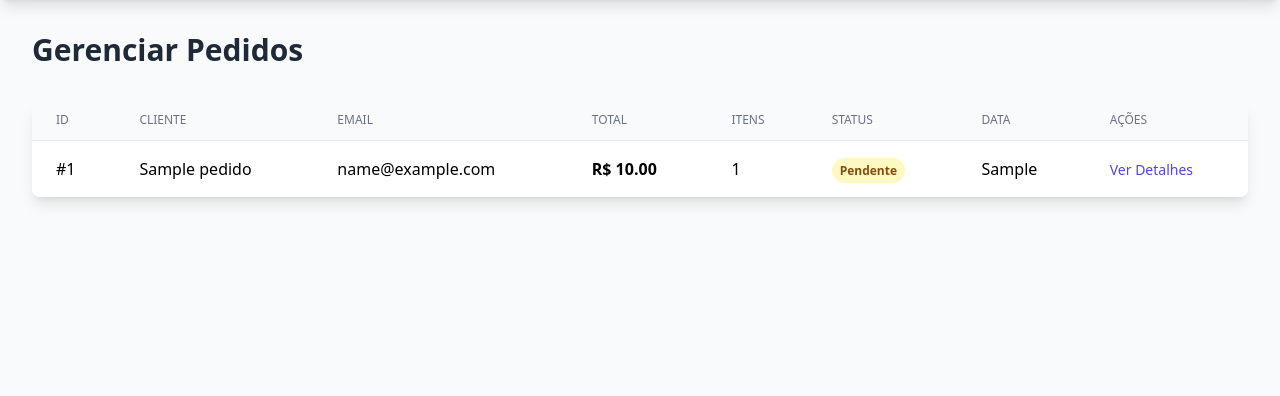
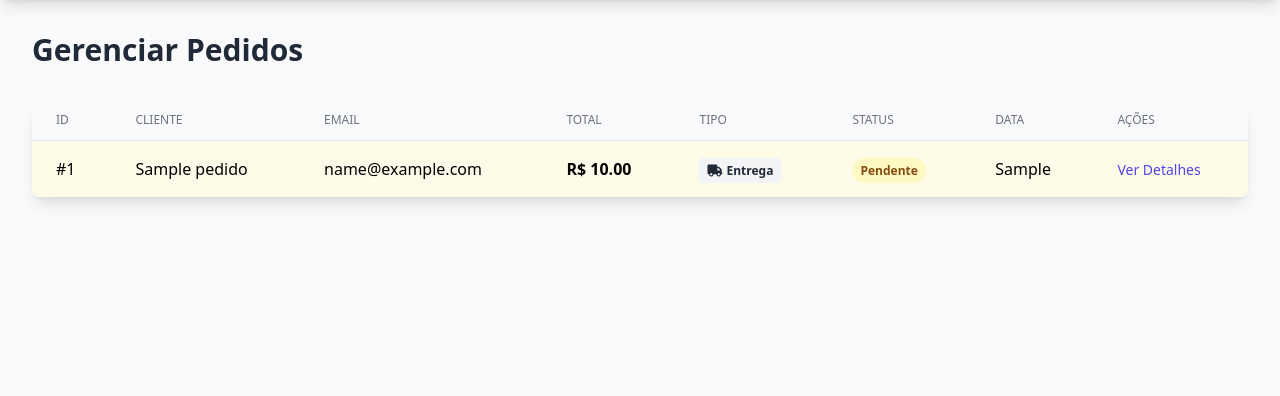
Before and after one commit to DuJao22/Apresentacao-UpComercce, a Flask app: template app/templates/admin/pedidos.html in a window 1280 px wide. Shown: the part 64-460 px from the top of the page. Run offline with Flask 3, Linux system fonts and the light colour scheme; the template is opened without the code that fills it: most values are stand-ins (such as "Sample title", 1, 10 or a date in 2020); data that the repository does not hold is empty; some libraries are stand-ins or nearby versions.

Commit message:
Add option for customers to pick up orders at a designated location
Implement 'pickup at location' delivery option, update admin order details view to show delivery type, and add validation for delivery address.

Replit-Commit-Author: Agent
Replit-Commit-Session-Id: f944b3f5-b9c8-48cd-88df-bb8ecefa3dbb
Replit-Commit-Checkpoint-Type: full_checkpoint
Replit-Commit-Screenshot-Url: https://storage.googleapis.com/screenshot-production-us-central1/2603b1c3-efbb-45d0-ab01-4c1e928f44ac/f944b3f5-b9c8-48cd-88df-bb8ecefa3dbb/zq4zDXO

```diff
--- a/app/blueprints/cart.py
+++ b/app/blueprints/cart.py
@@ -102,6 +102,10 @@ def checkout():
         metodo_pagamento = request.form.get('metodo_pagamento')
         observacoes = request.form.get('observacoes', '')
 
+        if tipo_entrega == 'entrega' and not endereco.strip():
+            flash('Por favor, informe o endereço de entrega.', 'danger')
+            return redirect(url_for('cart.checkout'))
+
         total = 0
         for product_id, item in cart.items():
             produto = query_db('SELECT preco FROM produtos WHERE id = ?', [product_id], one=True)
--- a/app/templates/admin/pedidos.html
+++ b/app/templates/admin/pedidos.html
@@ -15,7 +15,7 @@
                     <th class="px-6 py-3 text-left text-xs font-medium text-gray-500 uppercase">Cliente</th>
                     <th class="px-6 py-3 text-left text-xs font-medium text-gray-500 uppercase">Email</th>
                     <th class="px-6 py-3 text-left text-xs font-medium text-gray-500 uppercase">Total</th>
-                    <th class="px-6 py-3 text-left text-xs font-medium text-gray-500 uppercase">Itens</th>
+                    <th class="px-6 py-3 text-left text-xs font-medium text-gray-500 uppercase">Tipo</th>
                     <th class="px-6 py-3 text-left text-xs font-medium text-gray-500 uppercase">Status</th>
                     <th class="px-6 py-3 text-left text-xs font-medium text-gray-500 uppercase">Data</th>
                     <th class="px-6 py-3 text-left text-xs font-medium text-gray-500 uppercase">Ações</th>
@@ -23,12 +23,22 @@
             </thead>
             <tbody class="bg-white divide-y divide-gray-200">
                 {% for pedido in pedidos %}
-                <tr>
+                <tr class="{% if pedido.status == 'pendente' %}bg-yellow-50{% endif %}">
                     <td class="px-6 py-4">#{{ pedido.id }}</td>
                     <td class="px-6 py-4">{{ pedido.cliente_nome }}</td>
                     <td class="px-6 py-4">{{ pedido.cliente_email }}</td>
                     <td class="px-6 py-4 font-bold">R$ {{ "%.2f"|format(pedido.total) }}</td>
-                    <td class="px-6 py-4">{{ pedido.total_itens }}</td>
+                    <td class="px-6 py-4">
+                        {% if pedido.tipo_entrega == 'retirada' %}
+                        <span class="px-2 py-1 bg-indigo-100 text-indigo-800 rounded text-xs font-semibold">
+                            <i class="fas fa-store mr-1"></i>Retirada
+                        </span>
+                        {% else %}
+                        <span class="px-2 py-1 bg-gray-100 text-gray-800 rounded text-xs font-semibold">
+                            <i class="fas fa-truck mr-1"></i>Entrega
+                        </span>
+                        {% endif %}
+                    </td>
                     <td class="px-6 py-4">
                         <span class="px-2 py-1 rounded-full text-xs font-semibold
                             {% if pedido.status == 'pendente' %}bg-yellow-100 text-yellow-800
@@ -53,7 +63,7 @@
     <!-- Cards Mobile -->
     <div class="md:hidden space-y-4">
         {% for pedido in pedidos %}
-        <div class="bg-white rounded-lg shadow-lg p-4">
+        <div class="bg-white rounded-lg shadow-lg p-4 {% if pedido.status == 'pendente' %}border-l-4 border-yellow-400{% endif %}">
             <div class="flex justify-between items-start gap-3 mb-3">
                 <div class="min-w-0 flex-1">
                     <h3 class="text-base md:text-lg font-bold text-gray-800 break-words">#{{ pedido.id }} - {{ pedido.cliente_nome }}</h3>
@@ -69,9 +79,19 @@
                     {{ pedido.status|title }}
                 </span>
             </div>
+            <div class="mb-2">
+                {% if pedido.tipo_entrega == 'retirada' %}
+                <span class="inline-block px-2 py-1 bg-indigo-100 text-indigo-800 rounded text-xs font-semibold">
+                    <i class="fas fa-store mr-1"></i>Retirada no Local
+                </span>
+                {% else %}
+                <span class="inline-block px-2 py-1 bg-gray-100 text-gray-800 rounded text-xs font-semibold">
+                    <i class="fas fa-truck mr-1"></i>Entrega em Casa
+                </span>
+                {% endif %}
+            </div>
             <div class="flex flex-col sm:flex-row sm:justify-between sm:items-center gap-2 pt-3 border-t border-gray-200">
                 <div class="text-xs md:text-sm text-gray-600">
-                    <span class="font-semibold">Itens:</span> {{ pedido.total_itens }}<br>
                     <span class="font-semibold">Data:</span> {{ pedido.criado_em }}
                 </div>
                 <a href="{{ url_for('admin.pedido_detalhes', id=pedido.id) }}"
--- a/app/templates/shop/checkout.html
+++ b/app/templates/shop/checkout.html
@@ -16,7 +16,7 @@
                 <div class="space-y-3">
                     <label class="flex items-start p-4 border rounded-lg cursor-pointer hover:bg-gray-50">
                         <input type="radio" name="tipo_entrega" value="entrega" checked
-                               onchange="document.getElementById('endereco-entrega-section').style.display='block'; document.getElementById('retirada-info').style.display='none';"
+                               onchange="document.getElementById('endereco-entrega-section').style.display='block'; document.getElementById('retirada-info').style.display='none'; document.getElementById('endereco_entrega').required=true;"
                                class="mt-1 mr-3 text-indigo-600 focus:ring-indigo-500">
                         <div class="flex-1">
                             <p class="font-semibold text-gray-800">
@@ -28,7 +28,7 @@
 
                     <label class="flex items-start p-4 border rounded-lg cursor-pointer hover:bg-gray-50">
                         <input type="radio" name="tipo_entrega" value="retirada"
-                               onchange="document.getElementById('endereco-entrega-section').style.display='none'; document.getElementById('retirada-info').style.display='block';"
+                               onchange="document.getElementById('endereco-entrega-section').style.display='none'; document.getElementById('retirada-info').style.display='block'; document.getElementById('endereco_entrega').required=false;"
                                class="mt-1 mr-3 text-indigo-600 focus:ring-indigo-500">
                         <div class="flex-1">
                             <p class="font-semibold text-gray-800">
@@ -49,7 +49,7 @@
 
             <div id="endereco-entrega-section" class="bg-white rounded-lg shadow-lg p-6 mb-6">
                 <h3 class="text-xl font-bold text-gray-800 mb-4">Endereço de Entrega</h3>
-                <textarea name="endereco" id="endereco_entrega" rows="4" placeholder="Rua, número, bairro, cidade, estado, CEP..."
+                <textarea name="endereco" id="endereco_entrega" rows="4" required placeholder="Rua, número, bairro, cidade, estado, CEP..."
                           class="w-full px-4 py-2 border border-gray-300 rounded-lg focus:outline-none focus:ring-2 focus:ring-indigo-500"></textarea>
             </div>
             {% else %}
```
Also changed, not shown: app/templates/admin/pedido_detalhes.html (+16 -1 lines), test_pickup.py (added, +59 -0 lines), 1 other file.
